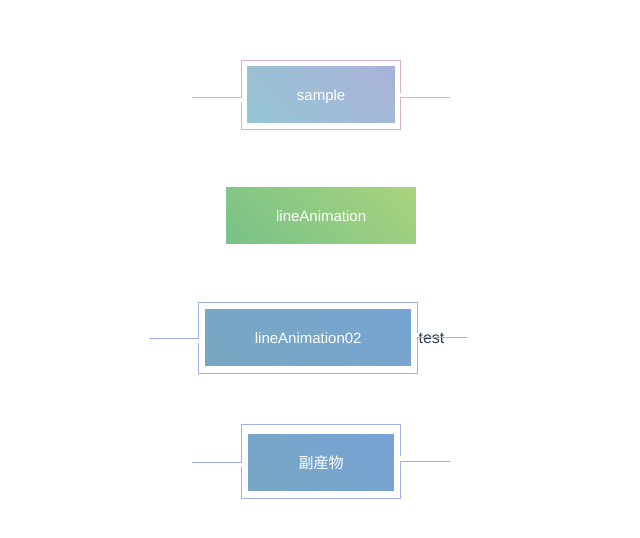
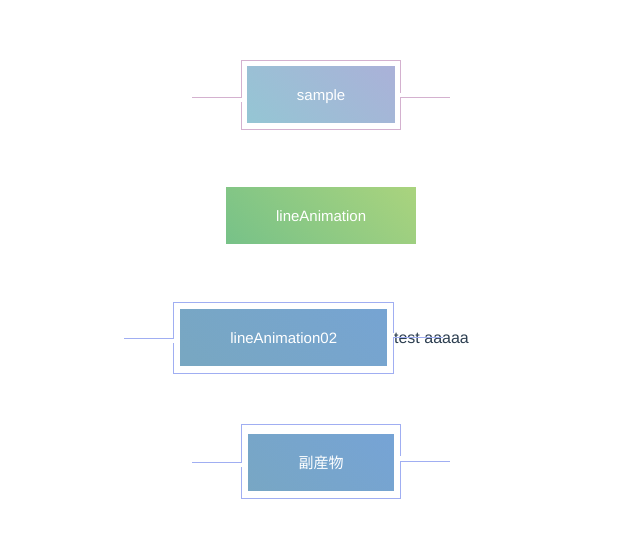
Before and after one commit to sakaiHisae/btnProject, a Vue app: page / in a window 1280 px wide. Shown: the top 538 px of the page, without its empty margins (319-959 px from the left). Built offline with nearby package versions, Linux system fonts and the light colour scheme.

Commit message:
no message

```diff
--- a/src/components/LineAnimation02.vue
+++ b/src/components/LineAnimation02.vue
@@ -13,7 +13,7 @@
     </div>
 
     <div class="">
-      test
+      test aaaaa
     </div>
 
   </div>
```
